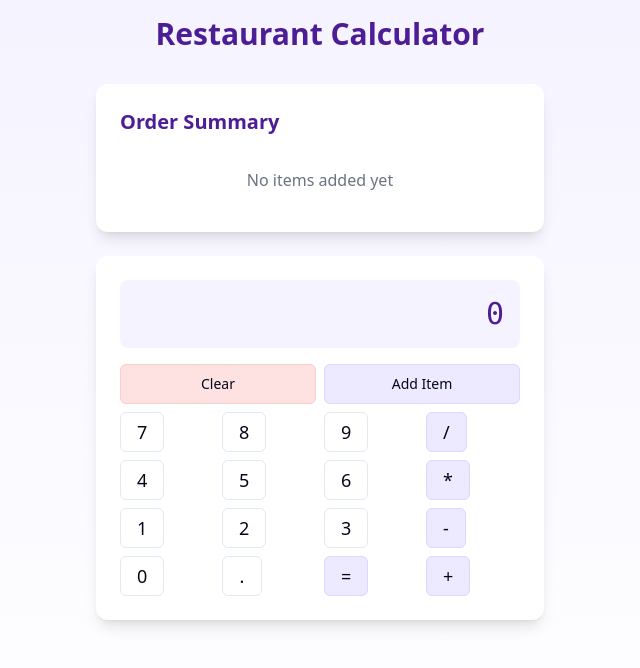
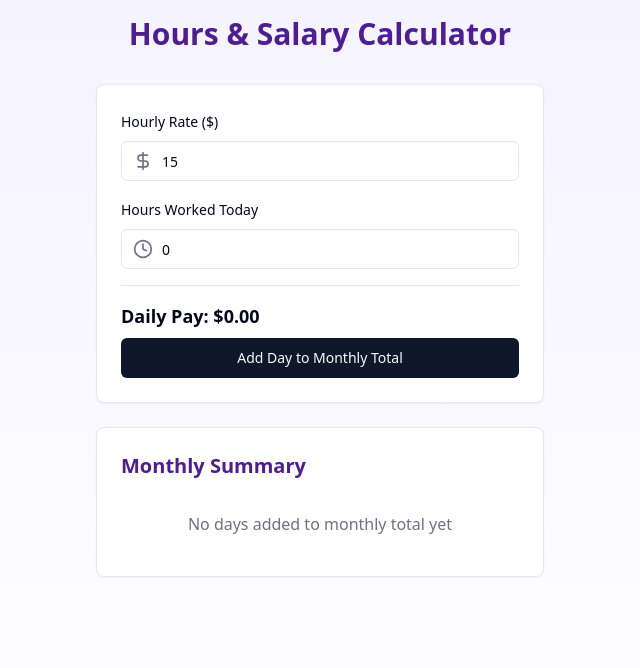
Before and after one commit to joyanta86/handy-restaurant-helper, a React (Vite) app: page / in a window 1280 px wide. Shown: the top 668 px of the page, without its empty margins (320-960 px from the left). Built offline with nearby package versions, Linux system fonts and the light colour scheme.

Commit message:
Add hourly salary calculator
Implement a calculator to display daily and monthly salary based on hourly wage and hours worked.

```diff
--- a/src/components/Calculator.tsx
+++ /dev/null
@@ -1,88 +0,0 @@
-
-import React from 'react';
-import { Button } from "@/components/ui/button";
-
-interface CalculatorProps {
-  currentValue: string;
-  onResult: (value: string) => void;
-  onAddItem: () => void;
-}
-
-export const Calculator: React.FC<CalculatorProps> = ({
-  currentValue,
-  onResult,
-  onAddItem,
-}) => {
-  const handleButtonClick = (value: string) => {
-    let newValue = currentValue;
-
-    switch (value) {
-      case 'C':
-        newValue = '0';
-        break;
-      case '=':
-        try {
-          newValue = eval(currentValue).toString();
-        } catch {
-          newValue = 'Error';
-        }
-        break;
-      case '.':
-        if (!currentValue.includes('.')) {
-          newValue = currentValue + '.';
-        }
-        break;
-      default:
-        newValue = currentValue === '0' ? value : currentValue + value;
-    }
-
-    onResult(newValue);
-  };
-
-  const calculatorButtons = [
-    '7', '8', '9', '/',
-    '4', '5', '6', '*',
-    '1', '2', '3', '-',
-    '0', '.', '=', '+',
-  ];
-
-  return (
-    <div className="bg-white rounded-xl shadow-lg p-6">
-      <div className="bg-violet-50 rounded-lg p-4 mb-4">
-        <div className="text-right text-3xl font-mono text-violet-900">
-          {currentValue}
-        </div>
-      </div>
-      <div className="grid grid-cols-4 gap-2">
-        <Button
-          variant="outline"
-          className="col-span-2 bg-red-100 hover:bg-red-200 border-red-200"
-          onClick={() => handleButtonClick('C')}
-        >
-          Clear
-        </Button>
-        <Button
-          variant="outline"
-          className="col-span-2 bg-violet-100 hover:bg-violet-200 border-violet-200"
-          onClick={onAddItem}
-        >
-          Add Item
-        </Button>
-        {calculatorButtons.map((btn) => (
-          <Button
-            key={btn}
-            variant="outline"
-            className={`aspect-square text-lg ${
-              ['+', '-', '*', '/', '='].includes(btn)
-                ? 'bg-violet-100 hover:bg-violet-200 border-violet-200'
-                : 'bg-white hover:bg-gray-100'
-            }`}
-            onClick={() => handleButtonClick(btn)}
-          >
-            {btn}
-          </Button>
-        ))}
-      </div>
-    </div>
-  );
-};
--- a/src/components/OrderSummary.tsx
+++ /dev/null
@@ -1,49 +0,0 @@
-
-import React from 'react';
-import { Button } from "@/components/ui/button";
-
-interface OrderSummaryProps {
-  items: string[];
-  onClear: () => void;
-}
-
-export const OrderSummary: React.FC<OrderSummaryProps> = ({ items, onClear }) => {
-  const total = items.reduce((sum, item) => sum + parseFloat(item), 0).toFixed(2);
-
-  return (
-    <div className="bg-white rounded-xl shadow-lg p-6">
-      <div className="flex justify-between items-center mb-4">
-        <h2 className="text-xl font-semibold text-violet-900">Order Summary</h2>
-        {items.length > 0 && (
-          <Button
-            variant="outline"
-            className="text-sm"
-            onClick={onClear}
-          >
-            Clear All
-          </Button>
-        )}
-      </div>
-      <div className="space-y-2">
-        {items.map((item, index) => (
-          <div
-            key={index}
-            className="flex justify-between items-center py-2 border-b border-gray-100"
-          >
-            <span className="text-gray-600">Item {index + 1}</span>
-            <span className="font-mono">${parseFloat(item).toFixed(2)}</span>
-          </div>
-        ))}
-        {items.length > 0 && (
-          <div className="flex justify-between items-center pt-4 font-semibold">
-            <span>Total</span>
-            <span className="font-mono text-lg text-violet-900">${total}</span>
-          </div>
-        )}
-        {items.length === 0 && (
-          <p className="text-gray-500 text-center py-4">No items added yet</p>
-        )}
-      </div>
-    </div>
-  );
-};
--- a/src/components/RestaurantCalculator.tsx
+++ b/src/components/RestaurantCalculator.tsx
@@ -1,40 +1,120 @@
 
 import React, { useState } from 'react';
-import { Calculator } from './Calculator';
-import { OrderSummary } from './OrderSummary';
+import { Card } from "@/components/ui/card";
+import { Input } from "@/components/ui/input";
+import { Label } from "@/components/ui/label";
+import { Button } from "@/components/ui/button";
+import { Clock, DollarSign } from "lucide-react";
 
 export const RestaurantCalculator = () => {
-  const [total, setTotal] = useState<string>('0');
-  const [calculations, setCalculations] = useState<string[]>([]);
+  const [hourlyRate, setHourlyRate] = useState<number>(15);
+  const [hoursWorked, setHoursWorked] = useState<number>(0);
+  const [monthlyHours, setMonthlyHours] = useState<number[]>([]);
 
-  const handleResult = (value: string) => {
-    setTotal(value);
+  const calculateDailyPay = () => {
+    return (hourlyRate * hoursWorked).toFixed(2);
   };
 
-  const handleAddToSummary = () => {
-    if (total !== '0') {
-      setCalculations([...calculations, total]);
-      setTotal('0');
+  const calculateMonthlyPay = () => {
+    const totalHours = monthlyHours.reduce((sum, hours) => sum + hours, 0);
+    return (hourlyRate * totalHours).toFixed(2);
+  };
+
+  const handleAddDay = () => {
+    if (hoursWorked > 0) {
+      setMonthlyHours([...monthlyHours, hoursWorked]);
+      setHoursWorked(0);
     }
   };
 
-  const handleClearSummary = () => {
-    setCalculations([]);
-    setTotal('0');
+  const handleClearMonth = () => {
+    setMonthlyHours([]);
   };
 
   return (
     <div className="min-h-screen bg-gradient-to-b from-violet-50 to-white p-4">
       <div className="max-w-md mx-auto space-y-6">
         <h1 className="text-3xl font-bold text-center text-violet-900 mb-8">
-          Restaurant Calculator
+          Hours & Salary Calculator
         </h1>
-        <OrderSummary items={calculations} onClear={handleClearSummary} />
-        <Calculator
-          currentValue={total}
-          onResult={handleResult}
-          onAddItem={handleAddToSummary}
-        />
+
+        <Card className="p-6">
+          <div className="space-y-4">
+            <div className="space-y-2">
+              <Label htmlFor="hourlyRate">Hourly Rate ($)</Label>
+              <div className="relative">
+                <DollarSign className="absolute left-3 top-2.5 h-5 w-5 text-gray-500" />
+                <Input
+                  id="hourlyRate"
+                  type="number"
+                  value={hourlyRate}
+                  onChange={(e) => setHourlyRate(Number(e.target.value))}
+                  className="pl-10"
+                />
+              </div>
+            </div>
+
+            <div className="space-y-2">
+              <Label htmlFor="hoursWorked">Hours Worked Today</Label>
+              <div className="relative">
+                <Clock className="absolute left-3 top-2.5 h-5 w-5 text-gray-500" />
+                <Input
+                  id="hoursWorked"
+                  type="number"
+                  value={hoursWorked}
+                  onChange={(e) => setHoursWorked(Number(e.target.value))}
+                  className="pl-10"
+                />
+              </div>
+            </div>
+
+            <div className="pt-4 border-t">
+              <div className="text-lg font-semibold">
+                Daily Pay: ${calculateDailyPay()}
+              </div>
+              <Button
+                onClick={handleAddDay}
+                className="w-full mt-2"
+              >
+                Add Day to Monthly Total
+              </Button>
+            </div>
+          </div>
+        </Card>
+
+        <Card className="p-6">
+          <h2 className="text-xl font-semibold text-violet-900 mb-4">Monthly Summary</h2>
+          <div className="space-y-4">
+            {monthlyHours.length > 0 ? (
+              <>
+                <div className="space-y-2">
+                  {monthlyHours.map((hours, index) => (
+                    <div key={index} className="flex justify-between items-center py-2 border-b">
+                      <span>Day {index + 1}: {hours} hours</span>
+                      <span>${(hours * hourlyRate).toFixed(2)}</span>
+                    </div>
+                  ))}
+                </div>
+                <div className="pt-4 border-t">
+                  <div className="text-lg font-semibold">
+                    Monthly Total: ${calculateMonthlyPay()}
+                  </div>
+                  <Button
+                    variant="outline"
+                    onClick={handleClearMonth}
+                    className="w-full mt-2"
+                  >
+                    Clear Monthly Data
+                  </Button>
+                </div>
+              </>
+            ) : (
+              <p className="text-gray-500 text-center py-4">
+                No days added to monthly total yet
+              </p>
+            )}
+          </div>
+        </Card>
       </div>
     </div>
   );
```
